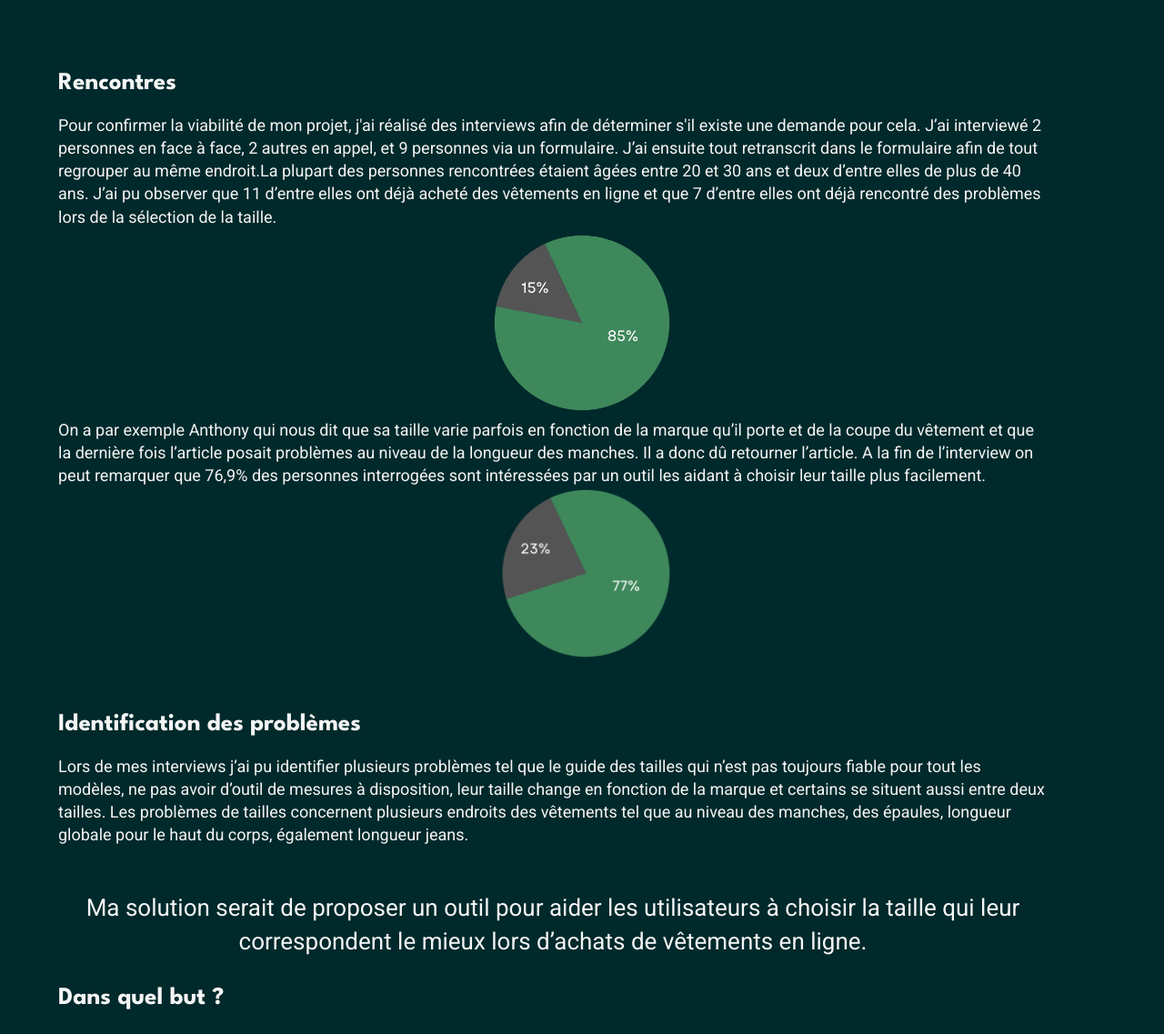
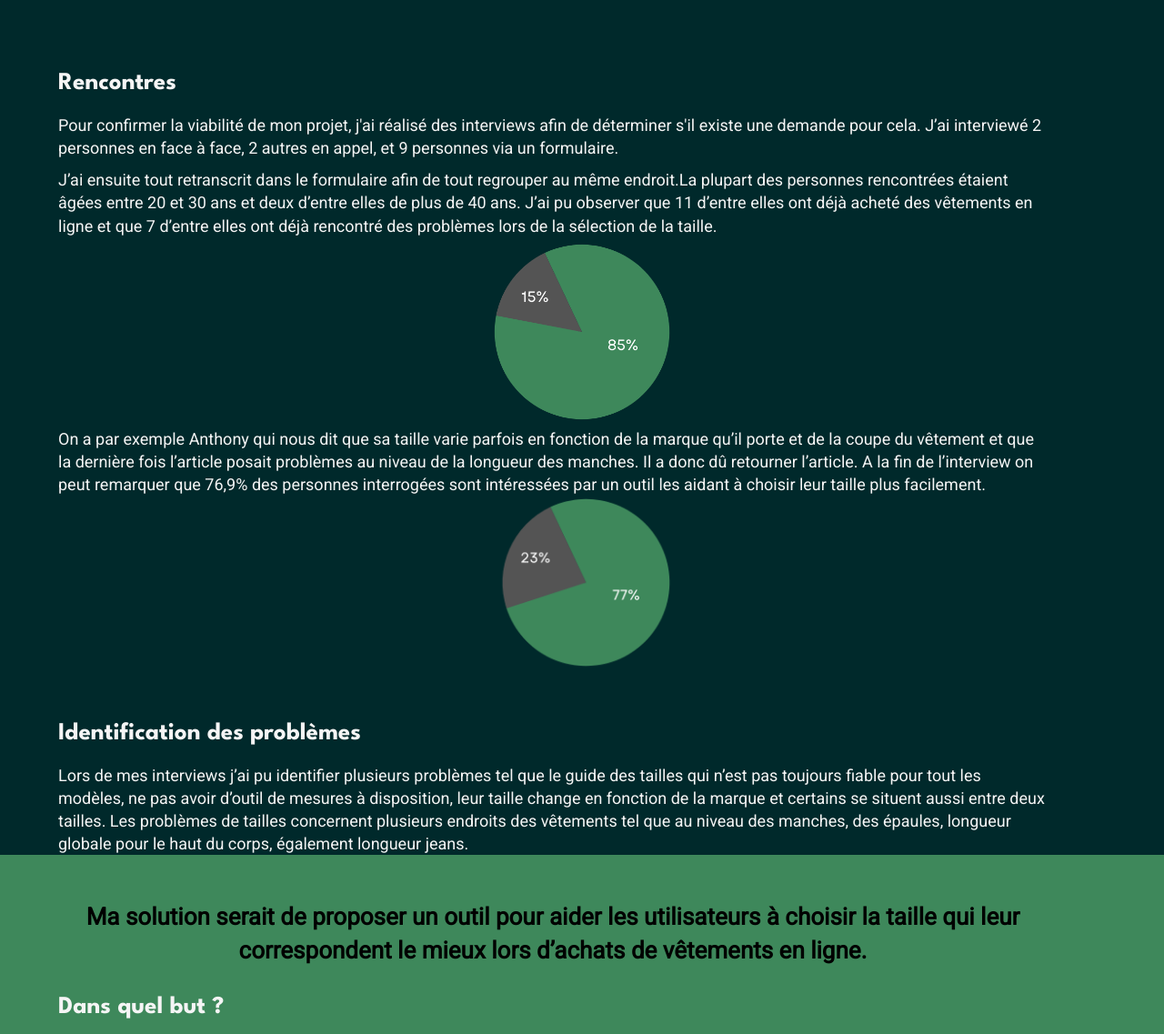
Before and after one commit to NathanDreams/TFA-, a website: page src/index.html in a window 1280 px wide. Shown: the part 670-1807 px from the top of the page at 91% size. Drawn offline with Linux system fonts and the light colour scheme.

Commit message:
correction bug

```diff
--- a/src/index.html
+++ b/src/index.html
@@ -50,7 +50,7 @@
 <div class="second-section">
  <h2>Rencontres</h2>
 	<p class="text-rencontre">Pour confirmer la viabilité de mon projet, j'ai réalisé des interviews afin de déterminer s'il existe une demande pour cela. J’ai interviewé 2 personnes en face à face, 2 autres en appel, et 9 personnes via un formulaire.
-		J’ai ensuite tout retranscrit dans le formulaire afin de tout regrouper au même endroit.La plupart des personnes rencontrées étaient âgées entre 20 et 30 ans et deux d’entre elles de plus de 40 ans.
+		<p class="text-rencontre2">J’ai ensuite tout retranscrit dans le formulaire afin de tout regrouper au même endroit.La plupart des personnes rencontrées étaient âgées entre 20 et 30 ans et deux d’entre elles de plus de 40 ans.
 
 		 J’ai pu observer que 11 d’entre elles ont déjà acheté des vêtements en ligne et que 7 d’entre elles ont déjà rencontré des problèmes lors de la sélection de la taille.
 		</p>
--- a/src/styles/app.scss
+++ b/src/styles/app.scss
@@ -183,6 +183,11 @@ header {
 	height: 1.4;
   }
 
+  .text-rencontre2 {
+	font-size: 18px;
+	height: 1.4;
+	margin-top: 10px;
+  }
 
   .texte-probleme {
 	font-size: 18px;
@@ -244,18 +249,24 @@ header {
 
 .fourth-section {
 	padding-top: 50px;
+	background-color: #3E885B;
 }
 
 
 .texte-solution {
 	text-align: center;
+	font-weight: bold;
+	color: #000000;
+
  }
 
 .texte-logo {
 	text-align: center;
 }
 
-
+.fifth-section {
+	background-color: #3E885B;
+}
 
 
 
```
Also changed, not shown: src/styles/app.css.
